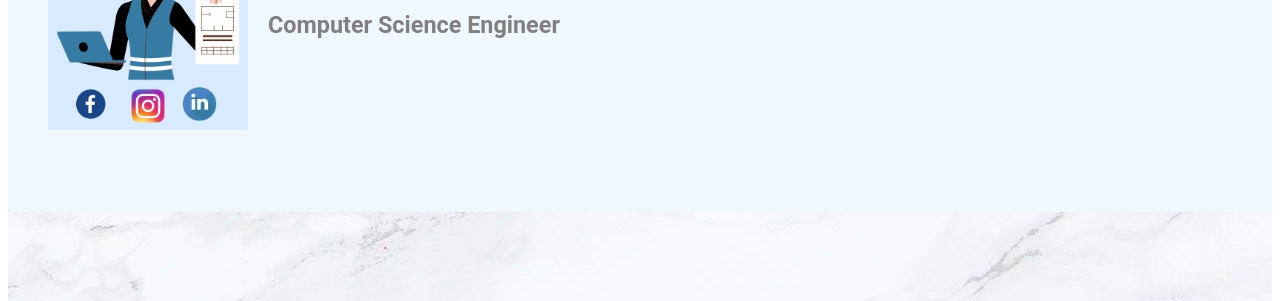
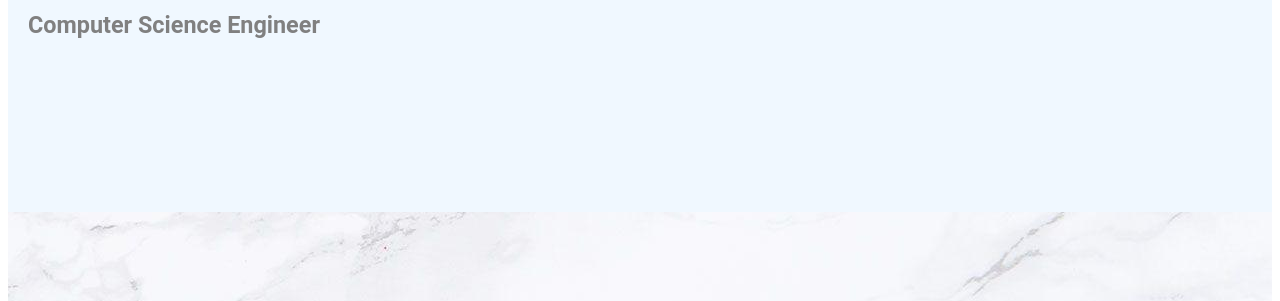
Before and after one commit to annyvzco/annyvzco.github.io, a plain HTML site: page index.html in a window 1280 px wide. Shown: the part 108-409 px from the top of the page. Drawn offline with Linux system fonts and the light colour scheme; files that its build step writes are made by us from their sources.

Commit message:
Update index.html

```diff
--- a/index.html
+++ b/index.html
@@ -11,14 +11,8 @@
     <div style="background-image: url('MarbleBackground.jpg');">
 
     <div class="section-1" id=Anny>
-
-            <img src="DrawingAnny.png" style="float:left;width:200px;height:200px;">
             <h1>Annya Verduzco</h1>
             <h3>Computer Science Engineer</h3>
-
-
-
-
     </div>
 
     <div class="section-2" id=about_me>
```
